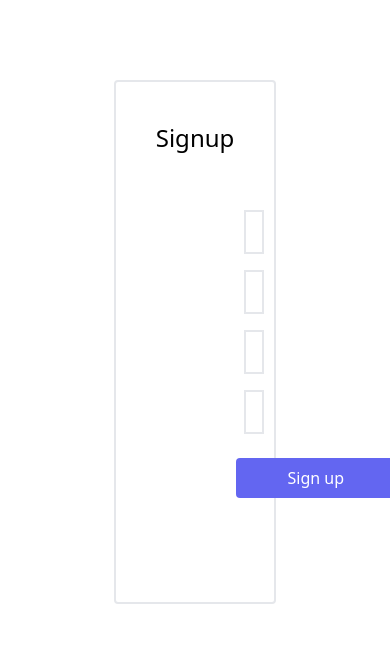
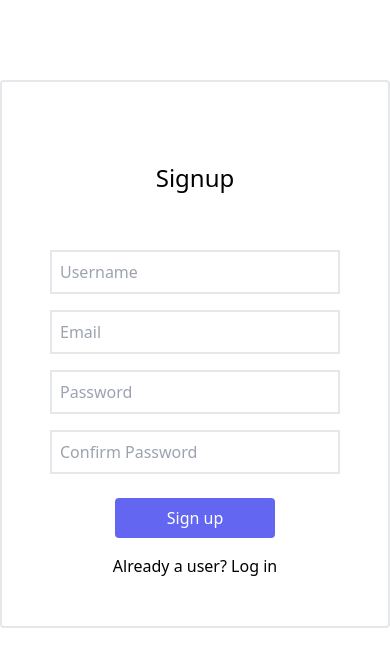
Before and after one commit to rutikwankhade/Bucket, a React (Create React App) app: page / in a window 390 px wide. Shown: the top 666 px of the page. Built offline with nearby package versions, Linux system fonts and the light colour scheme.

Commit message:
:iphone: fix responsiveness and refs to form

```diff
--- a/src/components/Signup.js
+++ b/src/components/Signup.js
@@ -1,19 +1,34 @@
+import React, { useRef } from 'react'
+
 const Signup = () => {
+
+    const userNameRef = useRef()
+    const emailRef = useRef()
+    const passwordRef = useRef()
+    const passwordConfirmRef = useRef()
+
+
     return (
-        <div className=" w-5/12 mx-auto border-2 p-10 rounded">
+        <div className=" md:w-5/12 mx-auto border-2 md:p-10 pt-20 rounded">
             <h2 className="text-2xl">Signup</h2>
-            <form className="flex flex-col justify-center px-20 py-12">
-            <input type="text" placeholder="Username" className="border-2 p-2 m-2"></input>
+            <form className="flex flex-col justify-center md:px-20 px-10 py-12">
+                <input type="text" placeholder="Username" ref={userNameRef}
+                    className="border-2 p-2 m-2"></input>
 
-                <input type="email" placeholder="Email" className="border-2 p-2 m-2"></input>
-                <input type="password" placeholder="Password" className="border-2 p-2 m-2"></input>
-                <input type="password" placeholder="Confirm Password" className="border-2 p-2 m-2"></input>
+                <input type="email" placeholder="Email" ref={emailRef}
+                    className="border-2 p-2 m-2"></input>
+                <input type="password" placeholder="Password" ref={passwordRef}
+                    className="border-2 p-2 m-2"></input>
+                <input type="password" placeholder="Confirm Password" ref={passwordConfirmRef}
+                    className="border-2 p-2 m-2"></input>
 
                 <button className="px-5 py-2 mx-auto rounded w-40 m-4 bg-indigo-500 text-white">Sign up</button>
-
+                <div>
+                    <h2>Already a user? Log in</h2>
+                </div>
             </form>
         </div>
-     );
+    );
 }
 
 export default Signup;
--- a/src/firebase.js
+++ b/src/firebase.js
@@ -11,5 +11,6 @@ const app =firebase.initializeApp({
 
 })
 
+//gives authentication instance
 export const auth=app.auth()
 export default app;
```
